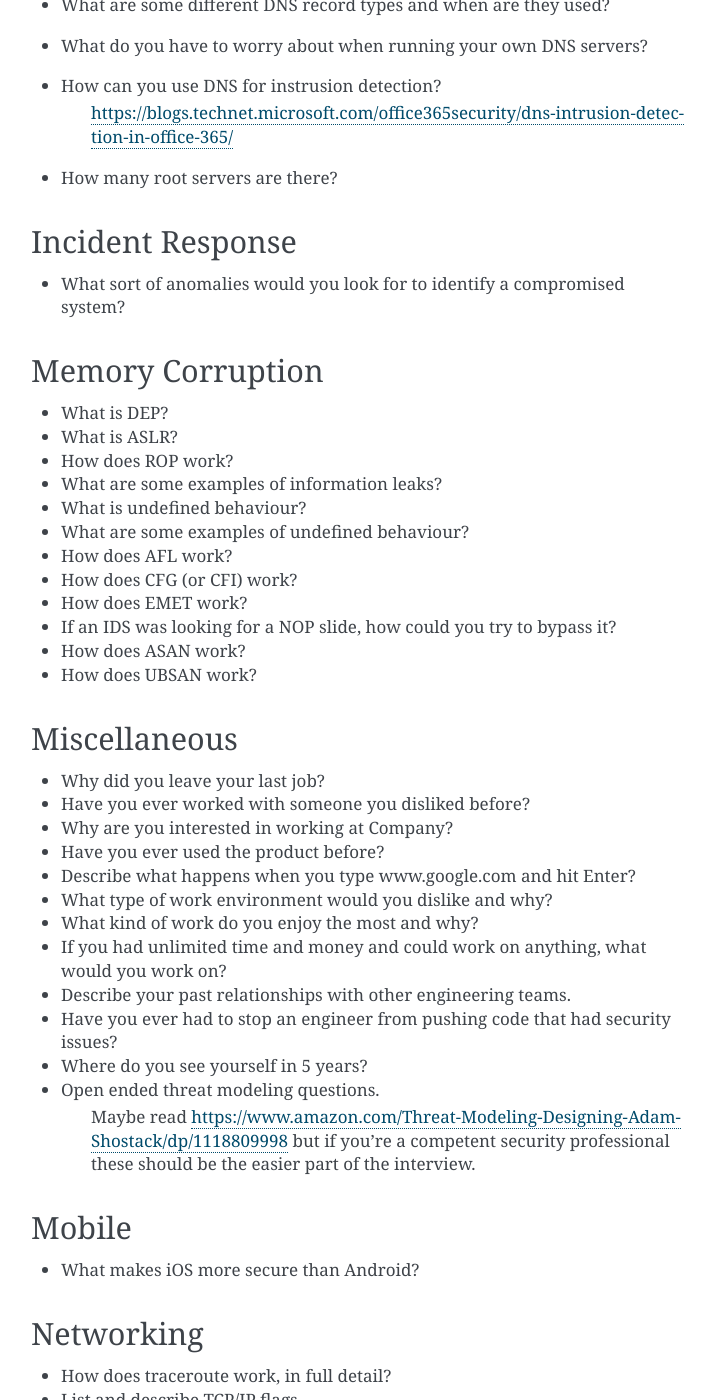
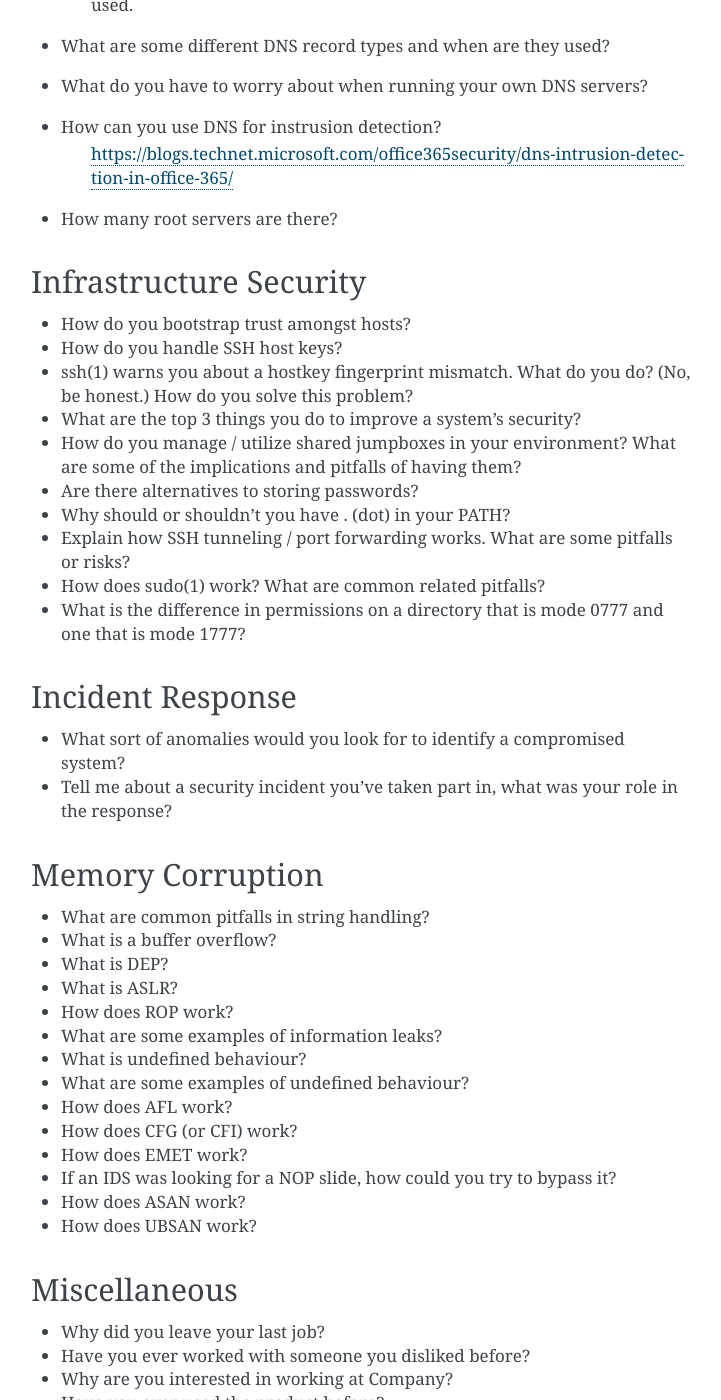
Before and after one commit to securityengineer/SecurityInterviews, a Sphinx documentation site: the page built from docs/questions.rst, in a window 1280 px wide and 1400 px high, scrolled down 984 px. Shown: the whole window, without its empty margins (389-1110 px from the left). Built offline with Sphinx 7.4.7, drawn with Linux system fonts in a browser that asks for light colours; some of the changed text lies outside the part shown.

Commit message:
add some more info

```diff
--- a/docs/flags.rst
+++ b/docs/flags.rst
@@ -23,6 +23,7 @@ Yellow Flags
 
 * Asks "What is the difference between HTTPS and SSL?"
 * Asks "What protocol does DNS use?"
+* Asks "Is closed or open source software more secure?"
 * Doesn't pay money in their bug bounty.
 * They don't look at your work-sample test before your in-person.
 
--- a/docs/questions.rst
+++ b/docs/questions.rst
@@ -25,6 +25,9 @@ Cryptography
 
 * What's good and bad about TOFU?
 
+How do collisions in hash functions affect security (in theory and in practice)?
+
+
 DNS
 ---
 * How does DNS work?
@@ -40,12 +43,29 @@ DNS
 	https://blogs.technet.microsoft.com/office365security/dns-intrusion-detection-in-office-365/
 * How many root servers are there?
 
+Infrastructure Security
+-----------------------
+
+* How do you bootstrap trust amongst hosts?
+* How do you handle SSH host keys?
+* ssh(1) warns you about a hostkey fingerprint mismatch. What do you do? (No, be honest.) How do you solve this problem?
+* What are the top 3 things you do to improve a system's security?
+* How do you manage / utilize shared jumpboxes in your environment? What are some of the implications and pitfalls of having them?
+* Are there alternatives to storing passwords?
+* Why should or shouldn't you have . (dot) in your PATH?
+* Explain how SSH tunneling / port forwarding works. What are some pitfalls or risks?
+* How does sudo(1) work? What are common related pitfalls?
+* What is the difference in permissions on a directory that is mode 0777 and one that is mode 1777?
+
 Incident Response
 -----------------
 * What sort of anomalies would you look for to identify a compromised system?
+* Tell me about a security incident you've taken part in, what was your role in the response?
 
 Memory Corruption
 -----------------
+* What are common pitfalls in string handling?
+* What is a buffer overflow?
 * What is DEP?
 * What is ASLR?
 * How does ROP work?
@@ -115,6 +135,7 @@ Reverse Engineering
 SSL/TLS
 -------
 * How does SSL work?
+* How does SSL certificate verification work?
 * How would you design an internal CA?
 * Describe the process of a TLS session being set up when someone visits a secure website.
 * How does HSTS work?
@@ -171,3 +192,5 @@ Web Security
 
 * How does OAuth work?
 * How does SAML work?
+
+* Your login process requires a password. Talk about the UI decisions around this. What tradeoffs do you make between password complexity requirements and usability? How do you design the user feedback for repeatedly entered wrong passwords?
```
Also changed, not shown: docs/the_process.rst (+14 -2 lines).
